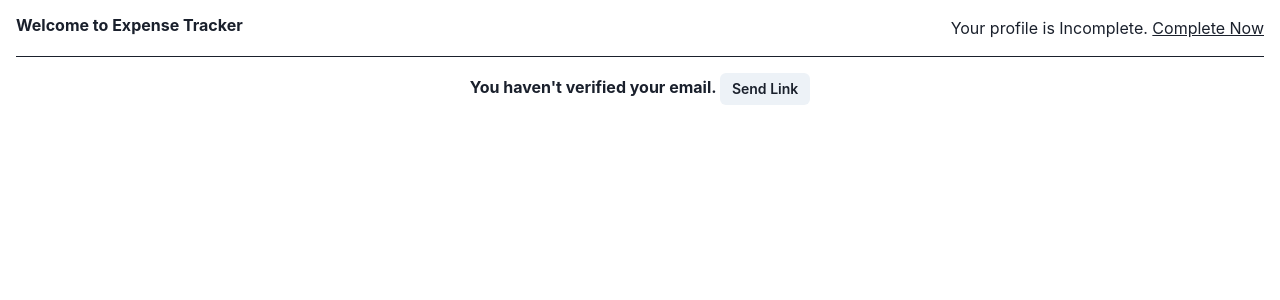
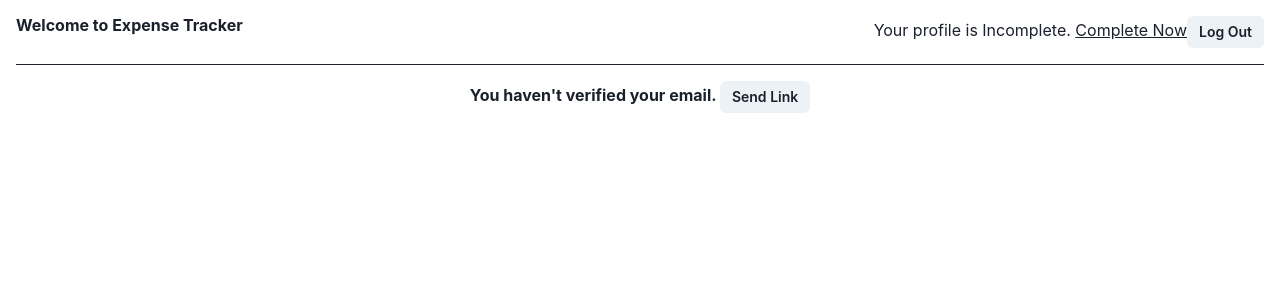
Before and after one commit to glaucusec/expense-tracker-firebase, a React (Vite) app: page /home in a window 1280 px wide. Shown: the top 300 px of the page. Built offline with nearby package versions, Linux system fonts and the light colour scheme.

Commit message:
Logout User

```diff
--- /dev/null
+++ b/src/components/Header.jsx
@@ -0,0 +1,32 @@
+import React from "react";
+import { Box, Flex, Spacer, Heading, Text, Button, Center } from "@chakra-ui/react";
+import { Link, useNavigate } from "react-router-dom";
+
+export default function Header() {
+  const navigate = useNavigate();
+  const logoutHandler = (e) => {
+    localStorage.removeItem("idToken");
+    navigate("/login");
+  };
+  return (
+    <Flex borderBottom={"1px"} pb={"1rem"}>
+      <Box>
+        <Heading as={"h2"} size={"sm"}>
+          Welcome to Expense Tracker
+        </Heading>
+      </Box>
+
+      <Spacer />
+
+      <Box>
+        Your profile is Incomplete.{" "}
+        <Link to={"/profile"}>
+          <Text as="u">Complete Now</Text>
+        </Link>
+        <Button onClick={logoutHandler} size={"sm"}>
+          Log Out
+        </Button>
+      </Box>
+    </Flex>
+  );
+}
--- a/src/components/Home.jsx
+++ b/src/components/Home.jsx
@@ -2,27 +2,13 @@ import React from "react";
 import { Box, Flex, Spacer, Heading, Text, Button, Center } from "@chakra-ui/react";
 import { Link } from "react-router-dom";
 import VeifyEmail from "./VeifyEmail";
+import Header from "./Header";
 
 export default function Home() {
   return (
     <>
       <Box p={"4"}>
-        <Flex borderBottom={"1px"} pb={"1rem"}>
-          <Box>
-            <Heading as={"h2"} size={"sm"}>
-              Welcome to Expense Tracker
-            </Heading>
-          </Box>
-
-          <Spacer />
-
-          <Box>
-            Your profile is Incomplete.{" "}
-            <Link to={"/profile"}>
-              <Text as="u">Complete Now</Text>
-            </Link>
-          </Box>
-        </Flex>
+        <Header />
 
         <VeifyEmail />
       </Box>
--- a/src/components/Login.jsx
+++ b/src/components/Login.jsx
@@ -47,6 +47,7 @@ export default function Login() {
           status: "success",
           title: "You signed up! Please login",
         });
+        localStorage.setItem("idToken", response.data.idToken);
         AuthCtx.AuthStateUpdater(response.data.idToken);
         navigate("/home");
       }
--- a/src/context/AuthContext.jsx
+++ b/src/context/AuthContext.jsx
@@ -8,6 +8,15 @@ export default function AuthProvider(props) {
     AuthStateUpdater: AuthStateUpdater,
   });
 
+  useEffect(() => {
+    (function () {
+      const localIdToken = localStorage.getItem("idToken");
+      if (localIdToken) {
+        AuthStateUpdater(localIdToken);
+      }
+    })();
+  });
+
   function AuthStateUpdater(idToken) {
     const newState = { ...state };
     newState.idToken = idToken;
```
